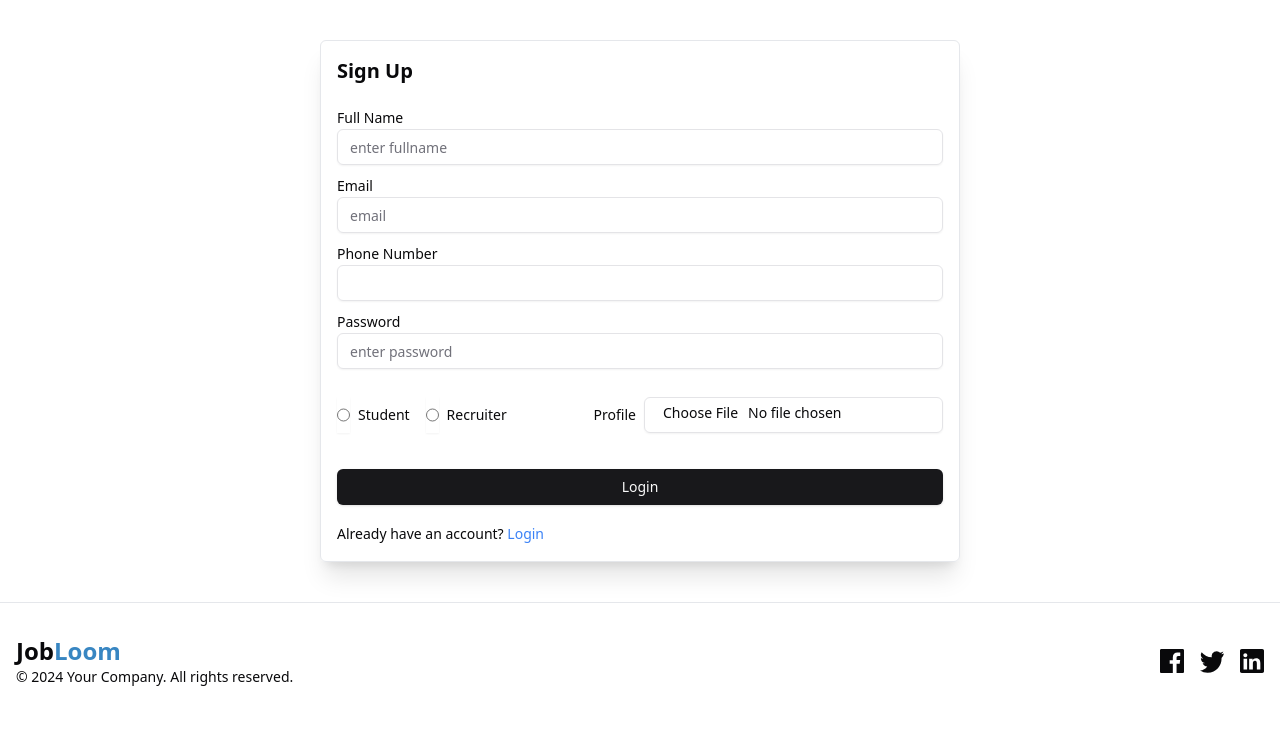
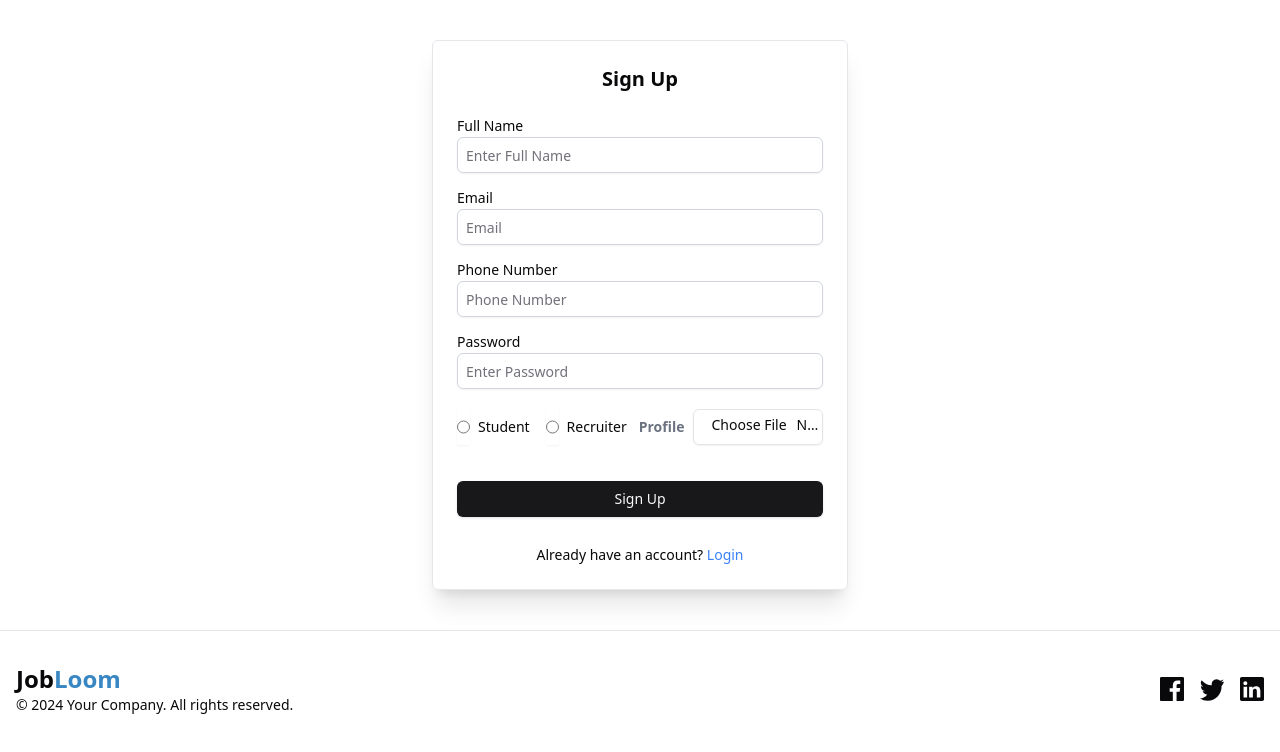
Before and after one commit to samiha-mahin/Job-Portal-Website-FrontEnd, a React (Vite) app: page /signup in a window 1280 px wide. Shown: the top 752 px of the page. Built offline with nearby package versions, Linux system fonts and the light colour scheme.

Commit message:
job-portal

```diff
--- a/src/components/Jobs.jsx
+++ b/src/components/Jobs.jsx
@@ -4,6 +4,7 @@ import FilterCard from './FilterCard'
 import Job from './Job';
 import { useSelector } from 'react-redux';
 import Footer from './shared/Footer';
+import "./Jobs.css";
 
 //const jobArray = [1, 2, 3, 4, 5, 6, 7, 8]
 
@@ -34,7 +35,7 @@ const Jobs = () => {
                 <div>
                     {
                        filterJobs.length <= 0 ? <span>Job not found!</span> : (
-                        <div className='flex-1 h-[88vh] overflow-y-auto pb-5'>
+                        <div className='flex-1 h-[88vh] overflow-y-auto pb-5 custom-scrollbar'>
                             <div className='grid grid-cols-1 sm:grid-cols-2 lg:grid-cols-3 gap-4'>
                                 {
                                     filterJobs.map((job) =>(
--- a/src/components/auth/Login.jsx
+++ b/src/components/auth/Login.jsx
@@ -15,27 +15,26 @@ import Footer from "../shared/Footer";
 
 const Login = () => {
   const [input, setInput] = useState({
-        email:"",
-        password:"",
-        role:"",
-    })
-    const {loading} = useSelector(store=>store.auth)
-    const navigate = useNavigate()
-    const dispatch = useDispatch()
-    const eventHandler = (e)=>{
-        setInput ({...input,
-            [e.target.name]:e.target.value});
-    }
+    email: "",
+    password: "",
+    role: "",
+  });
+  const { loading } = useSelector((store) => store.auth);
+  const navigate = useNavigate();
+  const dispatch = useDispatch();
+  const eventHandler = (e) => {
+    setInput({ ...input, [e.target.name]: e.target.value });
+  };
   const submitHandler = async (e) => {
-        e.preventDefault();  // Prevent the default form submission
+    e.preventDefault(); // Prevent the default form submission
     try {
-            dispatch(setLoading(true))
+      dispatch(setLoading(true));
       const res = await axios.post(
         `${USER_API}/login`,
         input, // Send input as JSON
         {
           headers: {
-                "Content-Type": "application/json",  // JSON content type
+            "Content-Type": "application/json", // JSON content type
           },
           withCredentials: true, // To include cookies with the request
         }
@@ -56,44 +55,54 @@ const Login = () => {
         toast.error("Something went wrong!"); // Catch any other errors
       }
     } finally {
-            dispatch(setLoading(false))
+      dispatch(setLoading(false));
     }
   };
 
   return (
     <div>
-      <div className="flex items-center justify-center max-w-7xl mx-auto">
+      <div className="flex items-center justify-center max-w-7xl mx-auto px-4">
         <form
           onSubmit={submitHandler}
-          className="w-1/2 border border-gray-200 rounded-md p-4 my-10 shadow-xl"
+          className="w-full sm:w-3/4 md:w-1/2 lg:w-1/3 border border-gray-200 rounded-md p-6 my-10 shadow-xl"
         >
-          <h1 className="font-bold text-xl mb-5">Login</h1>
-          <div className="my-2">
+          <h1 className="font-bold text-xl mb-5 text-center">Login</h1>
+
+          <div className="my-3">
             <Label>Email</Label>
-            <Input type="email"
+            <Input
+              type="email"
               name="email"
               value={input.email}
               onChange={eventHandler}
-            placeholder="email" />
+              placeholder="email"
+              className="w-full p-2 border border-gray-300 rounded-md"
+            />
           </div>
-          <div className="my-2">
+
+          <div className="my-3">
             <Label>Password</Label>
-            <Input type="password"
+            <Input
+              type="password"
               name="password"
               value={input.password}
               onChange={eventHandler}
-            placeholder="enter password" />
+              placeholder="enter password"
+              className="w-full p-2 border border-gray-300 rounded-md"
+            />
           </div>
-          <div className="flex items-center justify-between">
-            <RadioGroup className="flex items-center gap-4 my-5">
+
+          <div className="flex items-center justify-between my-5">
+            <RadioGroup className="flex items-center gap-4">
               <div className="flex items-center space-x-2">
                 <Input
                   type="radio"
                   name="role"
                   value="student"
-                checked = {input.role =='student'}
-                onChange = {eventHandler}
-                className="cursor-pointer"/>
+                  checked={input.role === "student"}
+                  onChange={eventHandler}
+                  className="cursor-pointer"
+                />
                 <Label htmlFor="option-one">Student</Label>
               </div>
               <div className="flex items-center space-x-2">
@@ -101,21 +110,37 @@ const Login = () => {
                   type="radio"
                   name="role"
                   value="recruiter"
-                checked = {input.role =='recruiter'}
-                onChange = {eventHandler}
-                className="cursor-pointer"/>
+                  checked={input.role === "recruiter"}
+                  onChange={eventHandler}
+                  className="cursor-pointer"
+                />
                 <Label htmlFor="option-two">Recruiter</Label>
               </div>
             </RadioGroup>
           </div>
-          {
-            loading ?  <Button  className="w-full my-4"><Loader2 className="mr-2 h-4 animate-spin"/>Please Wait</Button> : <Button type="Submit" className="w-full my-4">Login</Button>
-          }
-          <span className="text-sm">Don't have an account? <Link to="/signup" className="text-blue-500">Sign Up</Link></span>
+
+          {loading ? (
+            <Button className="w-full my-4">
+              <Loader2 className="mr-2 h-4 animate-spin" />
+              Please Wait
+            </Button>
+          ) : (
+            <Button type="Submit" className="w-full my-4">
+              Login
+            </Button>
+          )}
+
+          <span className="text-sm block text-center mt-3">
+            Don't have an account?{" "}
+            <Link to="/signup" className="text-blue-500">
+              Sign Up
+            </Link>
+          </span>
         </form>
       </div>
+
       <div className="mt-20">
-        <Footer/>
+        <Footer />
       </div>
     </div>
   );
--- a/src/components/auth/Signup.jsx
+++ b/src/components/auth/Signup.jsx
@@ -15,24 +15,22 @@ import Footer from "../shared/Footer";
 
 const Signup = () => {
   const [input, setInput] = useState({
-        fullname:"",
-        email:"",
-        phoneNumber:"",
-        password:"",
-        role:"",
-        file:"",
-    })
-    const {loading} = useSelector(store=>store.auth)
-    const navigate = useNavigate()
-    const dispatch = useDispatch()
-    const eventHandler = (e)=>{
-        setInput ({...input,
-            [e.target.name]:e.target.value});
-    }
-    const fileHandler = (e)=>{
-        setInput ({...input,
-            file:e.target.files?.[0]});
-    }
+    fullname: "",
+    email: "",
+    phoneNumber: "",
+    password: "",
+    role: "",
+    file: "",
+  });
+  const { loading } = useSelector((store) => store.auth);
+  const navigate = useNavigate();
+  const dispatch = useDispatch();
+  const eventHandler = (e) => {
+    setInput({ ...input, [e.target.name]: e.target.value });
+  };
+  const fileHandler = (e) => {
+    setInput({ ...input, file: e.target.files?.[0] });
+  };
   const submitHandler = async (e) => {
     e.preventDefault();
     const formData = new FormData();
@@ -45,10 +43,10 @@ const Signup = () => {
       formData.append("file", input.file);
     }
     try {
-            dispatch(setLoading(true))
+      dispatch(setLoading(true));
       const res = await axios.post(`${USER_API}/register`, formData, {
         headers: {
-                    "Content-Type": "multipart/form-data"
+          "Content-Type": "multipart/form-data",
         },
         withCredentials: true,
       });
@@ -62,59 +60,77 @@ const Signup = () => {
         error.response?.data?.message || "An unexpected error occurred.";
       toast.error(errorMessage);
     } finally {
-            dispatch(setLoading(false))
+      dispatch(setLoading(false));
     }
   };
   return (
     <div>
-      <div className="flex items-center justify-center max-w-7xl mx-auto">
+      <div className="flex items-center justify-center max-w-7xl mx-auto px-4">
         <form
           onSubmit={submitHandler}
-          className="w-1/2 border border-gray-200 rounded-md p-4 my-10 shadow-xl"
+          className="w-full sm:w-3/4 md:w-1/2 lg:w-1/3 border border-gray-200 rounded-md p-6 my-10 shadow-xl"
         >
-          <h1 className="font-bold text-xl mb-5">Sign Up</h1>
-          <div className="my-2">
+          <h1 className="font-bold text-xl mb-5 text-center">Sign Up</h1>
+
+          <div className="my-3">
             <Label>Full Name</Label>
-            <Input type="text"
+            <Input
+              type="text"
               name="fullname"
               value={input.fullname}
               onChange={eventHandler}
-            placeholder="enter fullname" />
+              placeholder="Enter Full Name"
+              className="w-full p-2 border border-gray-300 rounded-md"
+            />
           </div>
-          <div className="my-2">
+
+          <div className="my-3">
             <Label>Email</Label>
-            <Input type="email"
+            <Input
+              type="email"
               name="email"
               value={input.email}
               onChange={eventHandler}
-            placeholder="email" />
+              placeholder="Email"
+              className="w-full p-2 border border-gray-300 rounded-md"
+            />
           </div>
-          <div className="my-2">
+
+          <div className="my-3">
             <Label>Phone Number</Label>
-            <Input type="phoneNumber"
+            <Input
+              type="text"
               name="phoneNumber"
               value={input.phoneNumber}
               onChange={eventHandler}
-            placeholder="" />
+              placeholder="Phone Number"
+              className="w-full p-2 border border-gray-300 rounded-md"
+            />
           </div>
-          <div className="my-2">
+
+          <div className="my-3">
             <Label>Password</Label>
-            <Input type="password"
+            <Input
+              type="password"
               name="password"
               value={input.password}
               onChange={eventHandler}
-            placeholder="enter password" />
+              placeholder="Enter Password"
+              className="w-full p-2 border border-gray-300 rounded-md"
+            />
           </div>
-          <div className="flex items-center justify-between">
-            <RadioGroup className="flex items-center gap-4 my-5">
+
+          <div className="flex items-center justify-between my-5">
+            <RadioGroup className="flex items-center gap-4">
               <div className="flex items-center space-x-2">
                 <Input
                   type="radio"
                   name="role"
                   value="student"
-                checked = {input.role =='student'}
-                onChange = {eventHandler}
-                className="cursor-pointer"/>
+                  checked={input.role === "student"}
+                  onChange={eventHandler}
+                  className="cursor-pointer"
+                />
                 <Label htmlFor="option-one">Student</Label>
               </div>
               <div className="flex items-center space-x-2">
@@ -122,28 +138,45 @@ const Signup = () => {
                   type="radio"
                   name="role"
                   value="recruiter"
-                checked = {input.role =='recruiter'}
-                onChange = {eventHandler}
-                className="cursor-pointer"/>
+                  checked={input.role === "recruiter"}
+                  onChange={eventHandler}
+                  className="cursor-pointer"
+                />
                 <Label htmlFor="option-two">Recruiter</Label>
               </div>
             </RadioGroup>
-            <div className="flex items-center gap-2">
-                <Label>Profile</Label>
+
+            <div className="flex flex-col sm:flex-row items-center gap-2 pl-3">
+              <Label className="text-gray-500 font-bold">Profile</Label>
               <Input
                 accept="image/*"
                 type="file"
-                   onChange = {fileHandler}
-                   className="cursor-pointer"/>
+                onChange={fileHandler}
+                className="cursor-pointer"
+              />
             </div>
           </div>
-          {
-            loading ?  <Button  className="w-full my-4"><Loader2 className="mr-2 h-4 animate-spin"/>Please Wait</Button> : <Button type="Submit" className="w-full my-4">Login</Button>
-          }
-          <span className="text-sm">Already have an account? <Link to="/login" className="text-blue-500">Login</Link></span>
+
+          {loading ? (
+            <Button className="w-full my-4">
+              <Loader2 className="mr-2 h-4 animate-spin" />
+              Please Wait
+            </Button>
+          ) : (
+            <Button type="Submit" className="w-full my-4">
+              Sign Up
+            </Button>
+          )}
+
+          <span className="text-sm block text-center mt-3">
+            Already have an account?{" "}
+            <Link to="/login" className="text-blue-500">
+              Login
+            </Link>
+          </span>
         </form>
       </div>
-      <Footer/>
+      <Footer />
     </div>
   );
 };
```
Also changed, not shown: src/components/Job.jsx (+43 -24 lines), src/components/JobCards.jsx (+11 -8 lines), src/components/Jobs.css (added, +9 -0 lines). Lines whose indentation alone changed are shown as unchanged.
